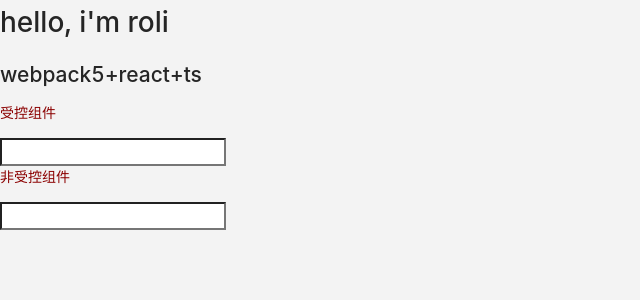
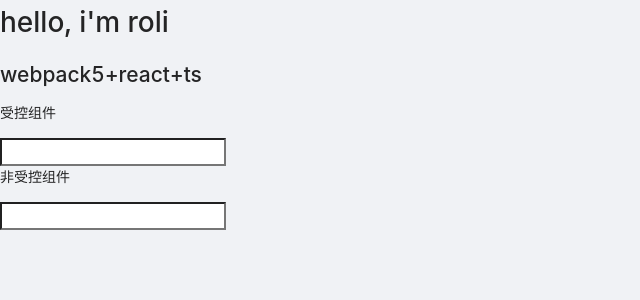
Before and after one commit to lanomw/react-template, a React app: page / in a window 1280 px wide. Shown: the top 300 px of the page, without its empty margins (0-640 px from the left). Built offline with nearby package versions, Linux system fonts and the light colour scheme.

Commit message:
fix: 全局less

```diff
--- a/package.json
+++ b/package.json
@@ -80,6 +80,7 @@
     "react-refresh": "^0.14.0",
     "speed-measure-webpack-plugin": "^1.5.0",
     "style-loader": "^3.3.1",
+    "style-resources-loader": "^1.5.0",
     "stylelint": "^14.13.0",
     "stylelint-config-prettier": "^9.0.3",
     "stylelint-config-recess-order": "^3.0.0",
--- a/src/global.less
+++ b/src/global.less
@@ -1,5 +1,3 @@
 body {
-  width: 100%;
-  color: darkred;
-  background-color: #f3f3f3;
+  background-color: #f0f2f5;
 }
```
Also changed, not shown: 1 other file (tests, documents, lock files or other folders).
